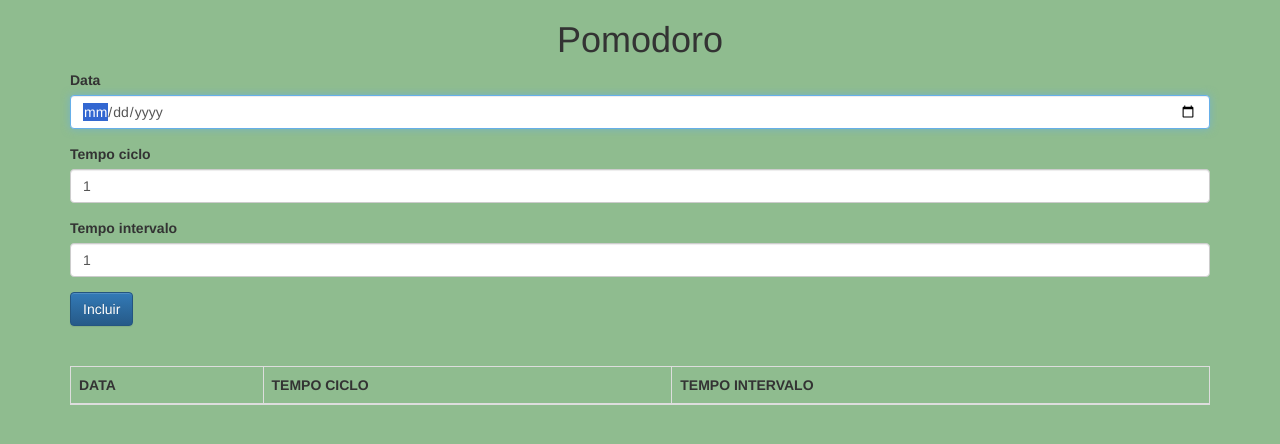
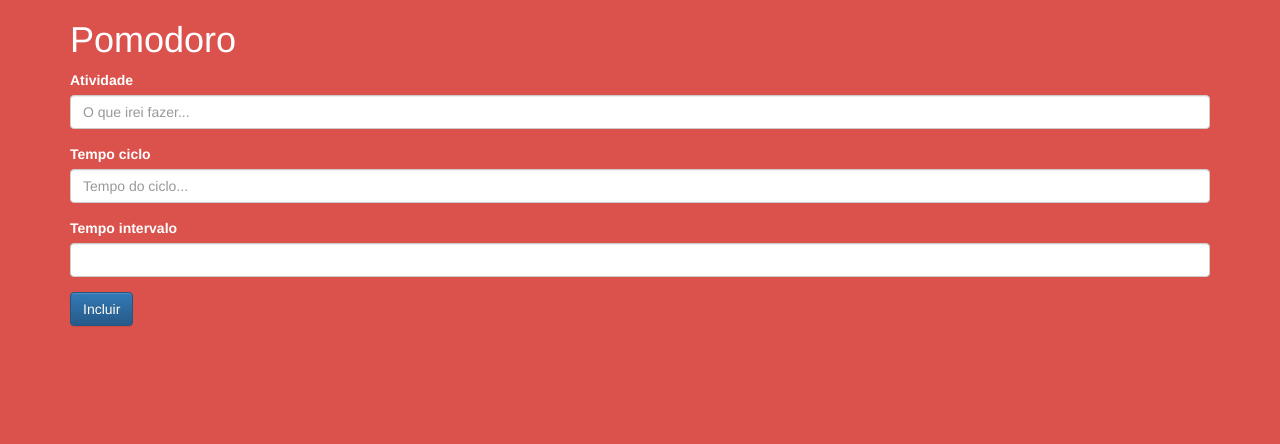
Before and after one commit to toshiows/pomodoro-timer, a website: page app/index.html in a window 1280 px wide. Drawn offline with Linux system fonts and the light colour scheme.

Commit message:
Config ts

```diff
--- a/app/css/estilos.css
+++ b/app/css/estilos.css
@@ -1,3 +1,11 @@
+.titulo-principal {
+    color: white;
+}
+
 body {
-    background-color: darkseagreen;
+    background-color: rgb(219, 82, 77);;
 }
+
+.titulo-input {
+    color: white;
+}
--- a/app/index.html
+++ b/app/index.html
@@ -10,25 +10,27 @@
 
 <body class="container">
 
-    <h1 class="text-center">Pomodoro</h1>
+    <header class="titulo-principal">
+        <h1 >Pomodoro</h1>
+    </header>
 
     <div id="mensagemView"></div>
 
     <form class="form">
 
         <div class="form-group">
-            <label for="data">Data</label>
-            <input type="date" id="data" class="form-control" required autofocus/>
+            <label for="quantidade" class="titulo-input">Atividade</label>
+            <input type="text" id="atividade" class="form-control" placeholder="O que irei fazer..." required/>
         </div>
 
         <div class="form-group">
-            <label for="quantidade">Tempo ciclo</label>
-            <input type="number" min="1" step="1" id="tempo-ciclo" class="form-control" value="1" required/>
+            <label for="quantidade" class="titulo-input">Tempo ciclo</label>
+            <input type="number" min="1" step="1" id="tempo-ciclo" class="form-control" placeholder="Tempo do ciclo..." required/>
         </div>
 
         <div class="form-group">
-            <label for="quantidade">Tempo intervalo</label>
-            <input type="number" min="1" step="1" id="tempo-intervalo" class="form-control" value="1" required/>
+            <label for="quantidade" class="titulo-input">Tempo intervalo</label>
+            <input type="number" min="1" step="1" id="tempo-intervalo" class="form-control" required/>
         </div>
 
         <button class="btn btn-primary" type="submit">Incluir</button>
@@ -37,20 +39,5 @@
     <br>
     <br>
 
-    <table class="table table-hover table-bordered">
-        <thead>
-            <tr>
-                <th>DATA</th>
-                <th>TEMPO CICLO</th>
-                <th>TEMPO INTERVALO</th>
-            </tr>
-        </thead>
-
-        <tbody>
-        </tbody>
-
-        <tfoot>
-        </tfoot>
-    </table>
 </body>
 </html>
--- /dev/null
+++ b/app/ts/models/Pomodoro.ts
@@ -0,0 +1,3 @@
+class Pomodoro {
+
+}
```
Also changed, not shown: package.json (added, +23 -0 lines), tsconfig.json (added, +9 -0 lines), app/ODHG1M0.jpg (added), app/js/app.js (added), app/js/models/Pomodoro.js (added), app/ts/app.ts (added), 8 other files.
